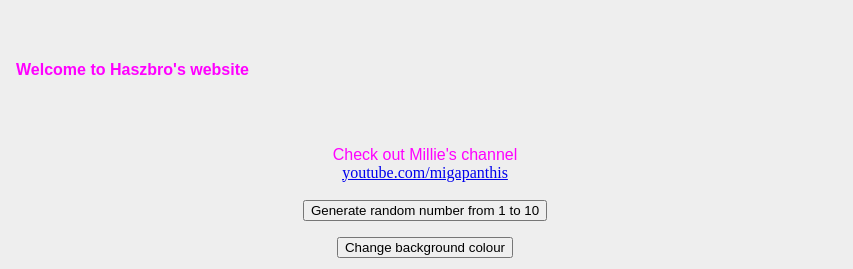
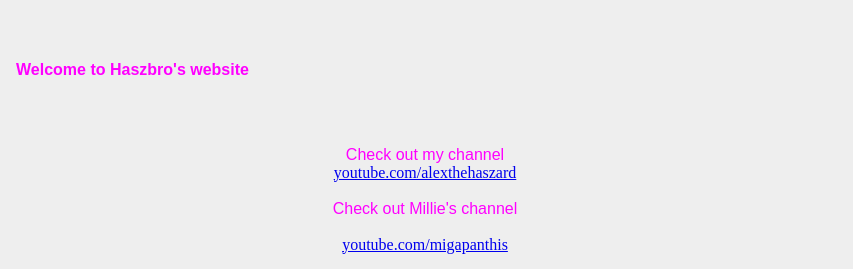
Before and after one commit to haszbro/haszbro.github.io, a plain HTML site: page index.html in a window 1280 px wide. Shown: the top 269 px of the page, 215-1068 px from the left. Drawn offline with Linux system fonts and the light colour scheme.

Commit message:
channel
adding my channel

```diff
--- a/index.html
+++ b/index.html
@@ -32,7 +32,9 @@
 	</tr>
 	</td>
 	</table>
-	<div id='millietxt'><center><font face= 'arial'>Check out Millie's channel</font><br></center></div>
+	<div id='millietxt'><center><font face= 'arial'>Check out my channel</font><br></center></div>
+	<div id='millielink'><a color='lime' href="https://www.youtube.com/arh2003">youtube.com/alexthehaszard<br><br></a></div>
+	<div id='millietxt'><center><font face= 'arial'>Check out Millie's channel</font><br><br></center></div>
 	<div id='millielink'><a color='lime' href="https://www.youtube.com/channel/UCWR62QyAfxdnoqB3bwqU74g">youtube.com/migapanthis<br><br></a></div>
 	<script src='index.js'></script>
 	<center><button type="button"
```
